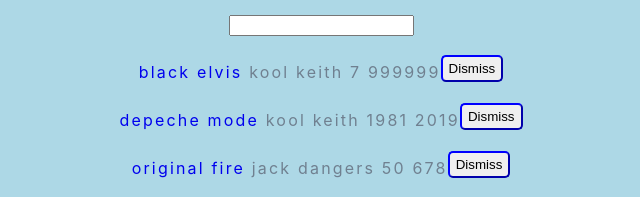
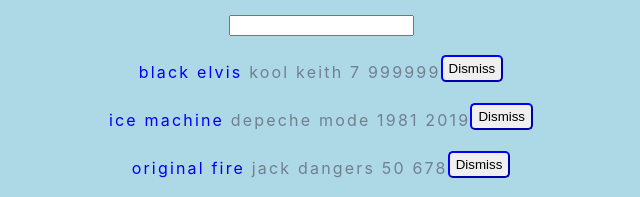
Before and after one commit to nebevets/hackernews, a React (Create React App) app: page / in a window 1280 px wide. Shown: the top 197 px of the page, without its empty margins (319-959 px from the left). Built offline with nearby package versions, Linux system fonts and the light colour scheme.

Commit message:
added es6 destructuring and controlled input state

```diff
--- a/src/App.js
+++ b/src/App.js
@@ -26,12 +26,13 @@
     });
   }
   render() {
+    const {list, searchTerm} = this.state
     return (
       <div className="App">
         <form>
-          <input type="text" onChange={this.onSearchChange} />
+          <input type="text" value={searchTerm} onChange={this.onSearchChange} />
         </form>
-        {this.state.list.filter(isSearched(this.state.searchTerm)).map(item =>
+        {list.filter(isSearched(searchTerm)).map(item =>
             <div key={item.objectID}>
               <span>
                 <a href={item.url} target="_blank" rel="noopener noreferrer">{item.title}</a>
--- a/src/AppData.js
+++ b/src/AppData.js
@@ -8,9 +8,9 @@
       objectID: 123456
     },
     {
-        title: 'depeche mode',
+        title: 'ice machine',
         url: 'http://www.depechemode.com',
-        author: 'kool keith',
+        author: 'depeche mode',
         num_comments: 1981,
         points: 2019,
         objectID: 473829
```
